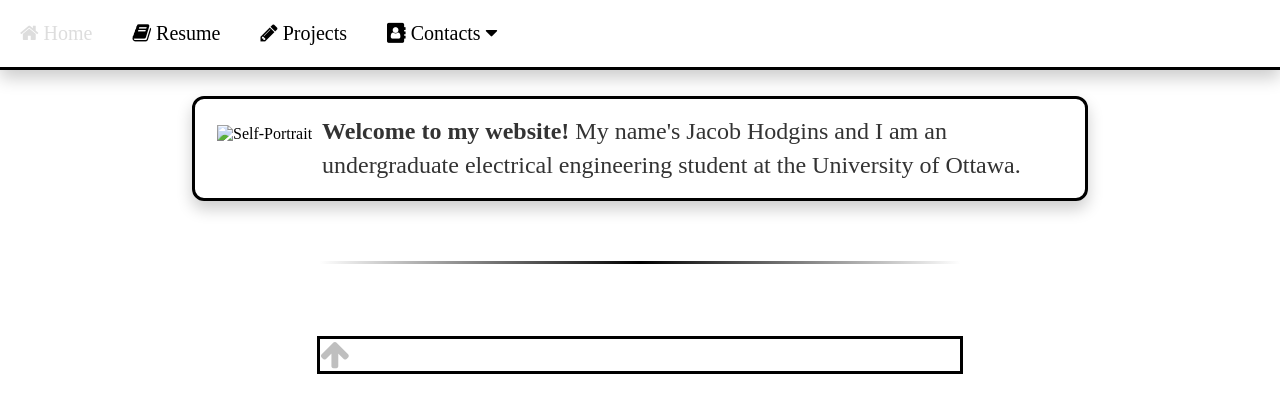
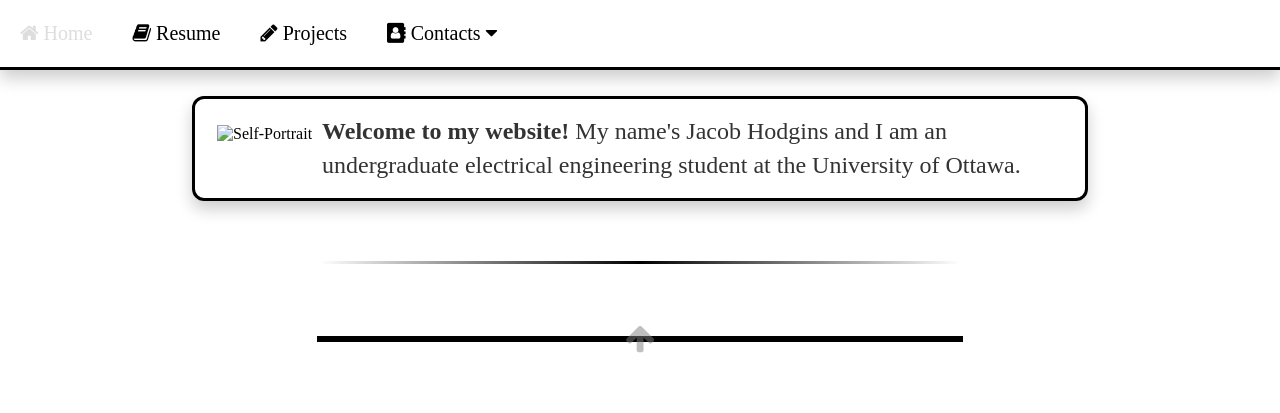
Before and after one commit to JacobHodgins/hodginsjacob, a Jekyll site: the page built from index.html, in a window 1280 px wide. Shown: the top 413 px of the page. Built offline with Jekyll 4.4.1, drawn with Linux system fonts in a browser that asks for light colours; the list of posts is cut into pages by our own code.

Commit message:
Update main.css

```diff
--- a/css/main.css
+++ b/css/main.css
@@ -132,7 +132,11 @@ footer {
   color: gray;
   opacity: 50%;
   text-decoration: none;
-  width: 100%;
+  float: none;
+  position: absolute;
+  top: 50%;
+  left: 50%;
+  transform: translate(-50%, -50%);
 }
 
 .end-of-page a span.arrow-tooltip {
```
